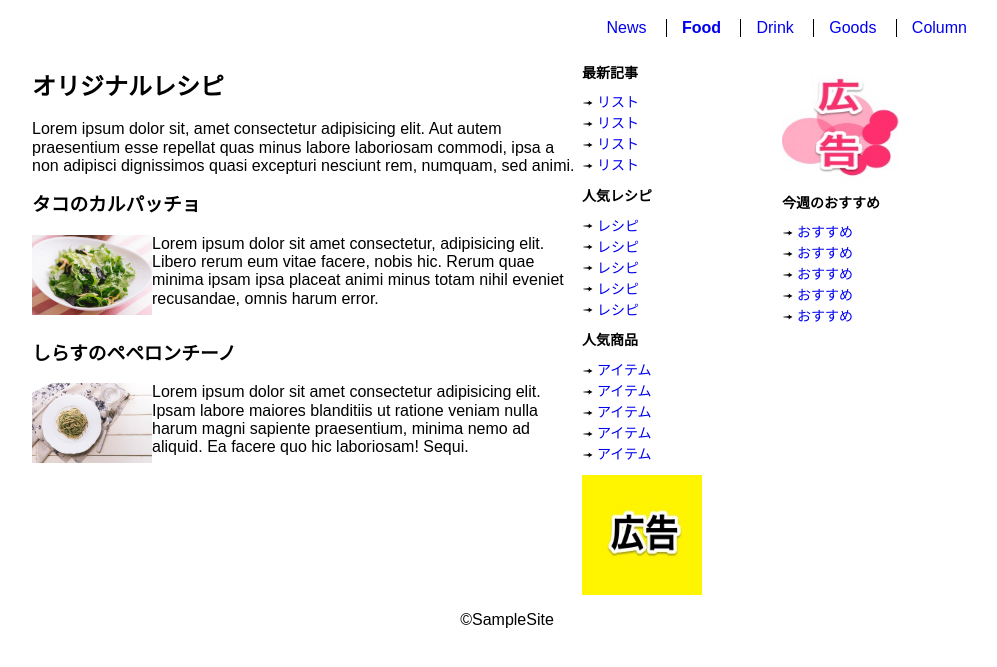
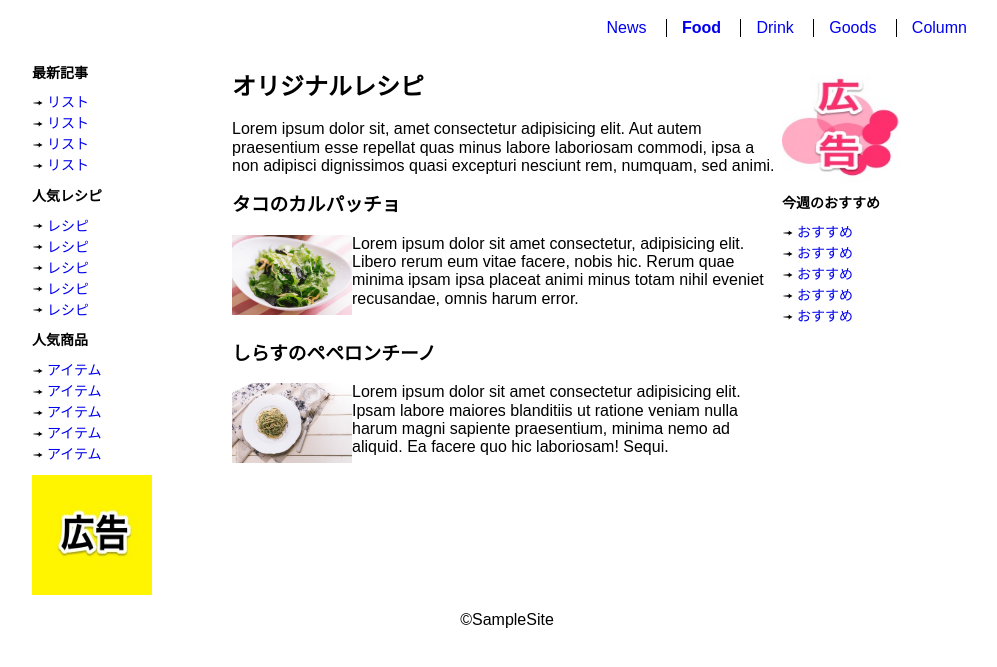
Before and after one commit to gitbike/HTML-3-column-flexbox-layout, a plain HTML site: page index.html in a window 1280 px wide. Shown: the part 61-728 px from the top of the page, without its empty margins (133-1130 px from the left). Drawn offline with Linux system fonts and the light colour scheme.

Commit message:
カラムの順番を変更するため、orderを指定

```diff
--- a/css/3col-flex.css
+++ b/css/3col-flex.css
@@ -11,8 +11,17 @@
 
 .main {
   width: 550px;
+  order: 2
 }
 
 .aside {
   width: 200px;
 }
+
+.sidebar1 {
+  order: 1;
+}
+
+.sidebar2 {
+  order: 3;
+}
```
